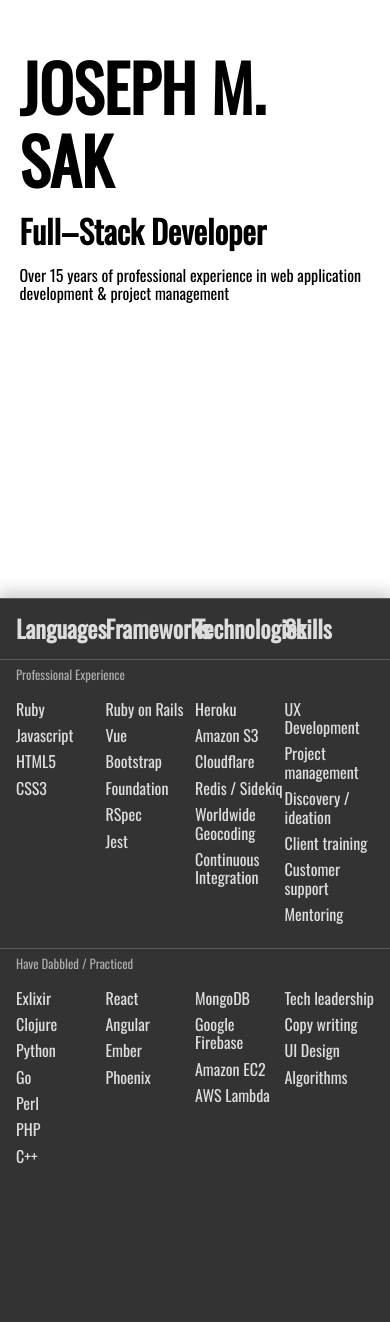
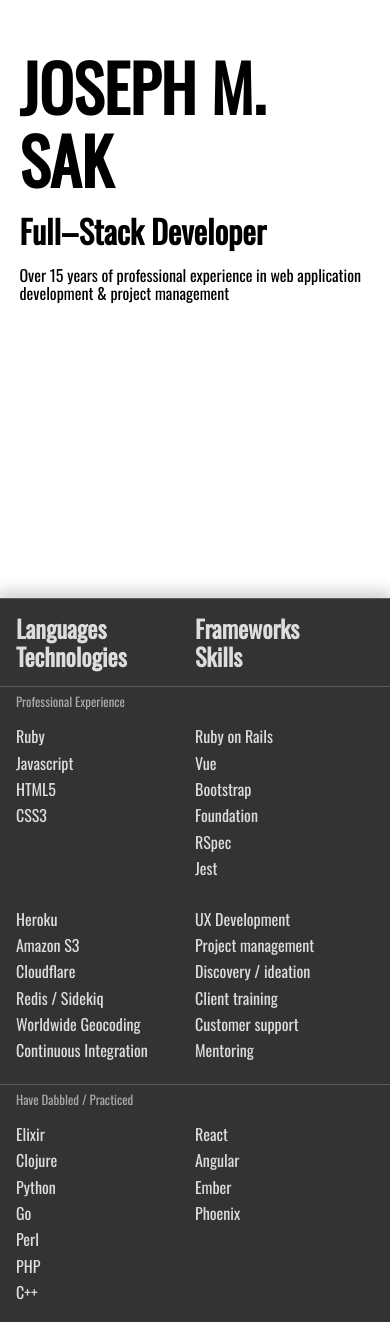
Before and after one commit to joemsak/joesak.com, a Vue app: page / in a window 390 px wide. Shown: the part 246-1568 px from the top of the page. Built offline with nearby package versions, Linux system fonts and the light colour scheme.

Commit message:
Fix some things

```diff
--- a/src/App.vue
+++ b/src/App.vue
@@ -63,7 +63,7 @@
         <span class="section-note">Have Dabbled / Practiced</span>
 
         <ul>
-          <li>Exlixir</li>
+          <li>Elixir</li>
           <li>Clojure</li>
           <li>Python</li>
           <li>Go</li>
@@ -306,36 +306,6 @@ header {
   }
 }
 
-@media(max-width: 900px) {
-  #greeting div {
-    width: 90%;
-  }
-}
-
-@media(max-width: 920px) {
-  #greeting div {
-    h1 {
-      font-size: 4rem;
-    }
-  }
-}
-
-@media(max-width: 600px) {
-  #greeting div {
-    h1 {
-      font-size: 4rem;
-    }
-
-    h2 {
-      font-size: 2rem;
-    }
-
-    h3 {
-      font-size: 1rem;
-    }
-  }
-}
-
 section {
   min-height: 100vh;
   position: -webkit-sticky;
@@ -408,4 +378,58 @@ section {
   box-shadow: 0 -0.2rem 1rem 0.2rem rgba(255, 255, 255, 0.2);
   color: #333;
 }
+
+@media(max-width: 900px) {
+  #greeting div {
+    width: 90%;
+  }
+
+  section div {
+    main {
+      width: 100%;
+    }
+
+    ul,
+    h2,
+    span:not(.section-note) {
+      width: 33%;
+    }
+  }
+}
+
+@media(max-width: 920px) {
+  #greeting div {
+    h1 {
+      font-size: 4rem;
+    }
+  }
+
+  section div {
+    flex-wrap: wrap;
+  }
+}
+
+@media(max-width: 600px) {
+  #greeting div {
+    h1 {
+      font-size: 4rem;
+    }
+
+    h2 {
+      font-size: 2rem;
+    }
+
+    h3 {
+      font-size: 1rem;
+    }
+  }
+
+  section div {
+    ul,
+    h2,
+    span:not(.section-note) {
+      width: 50%;
+    }
+  }
+}
 </style>
```
